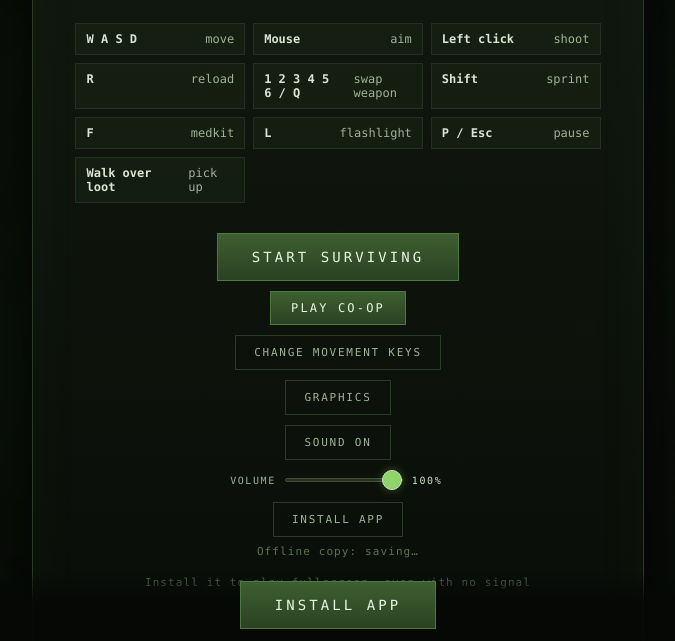
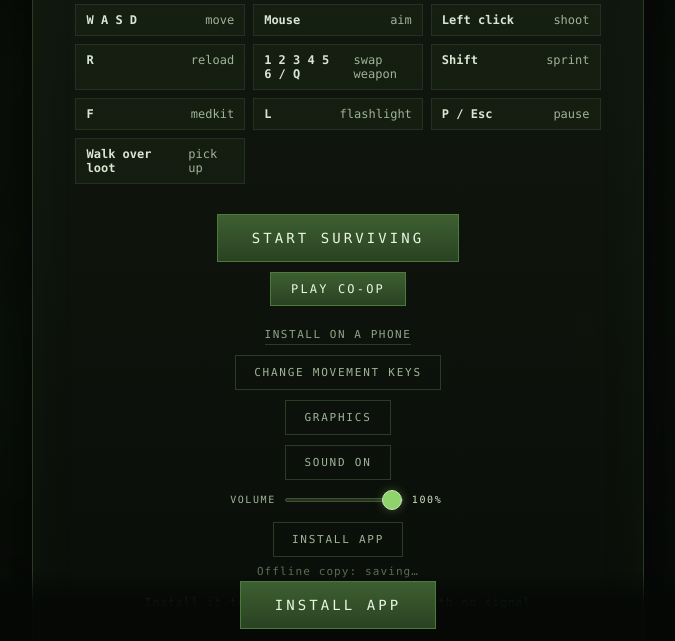
Before and after one commit to dragonmahan-sketch/rot-and-ruin, a plain HTML site: page index.html in a window 1280 px wide. Shown: the part 159-800 px from the top of the page, without its empty margins (302-977 px from the left). Drawn offline with Linux system fonts and the light colour scheme.

Commit message:
Sync the published files [skip ci]

```diff
--- a/index.html
+++ b/index.html
@@ -150,6 +150,11 @@
   a.cooplink:hover{background:linear-gradient(180deg,#4b7440,#33512a);
     box-shadow:0 0 20px rgba(143,212,106,.24)}
   a.cooplink:active{transform:translateY(1px)}
+  /* the quiet second link: how a friend puts the game on a phone */
+  a.installlink{display:inline-block;margin-top:12px;color:#8fa387;font-size:11px;
+    letter-spacing:.14em;text-transform:uppercase;text-decoration:none;
+    border-bottom:1px solid #2c3a28;padding-bottom:3px}
+  a.installlink:hover{color:#e8f3e0;border-color:#4c7a3d}
 </style>
 </head>
 <body>
@@ -186,6 +191,7 @@
     </div>
     <button id="startBtn">Start surviving</button>
     <div class="optwrap"><a class="cooplink" href="./coop.html">Play co-op</a></div>
+    <div class="optwrap"><a class="installlink" href="./install.html">Install on a phone</a></div>
     <div class="optwrap"><button id="keysBtn" class="ghost">Change movement keys</button></div>
     <div class="optwrap"><button id="ctlBtn" class="ghost" style="display:none">Phone controls</button></div>
     <div class="optwrap"><button id="gfxBtn" class="ghost">Graphics</button></div>
```
Also changed, not shown: coop.html (+1 -0 lines), 1 other file.
